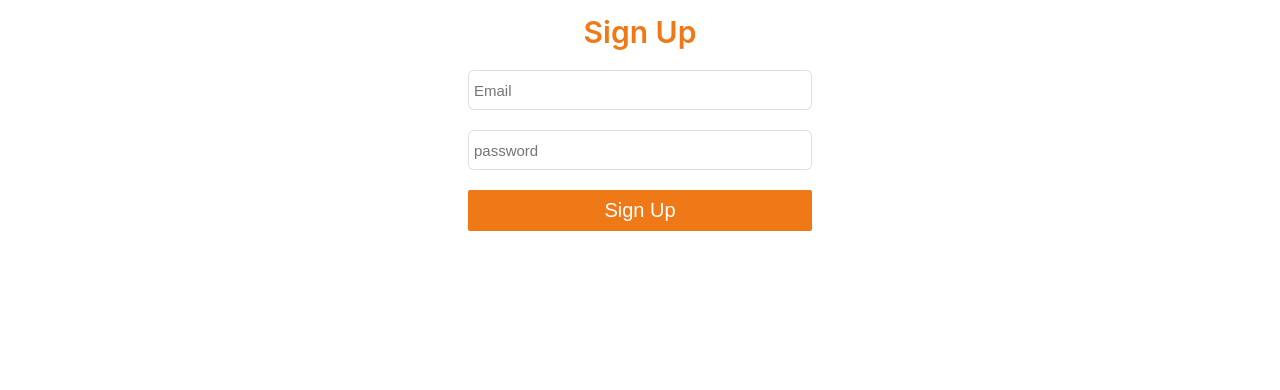
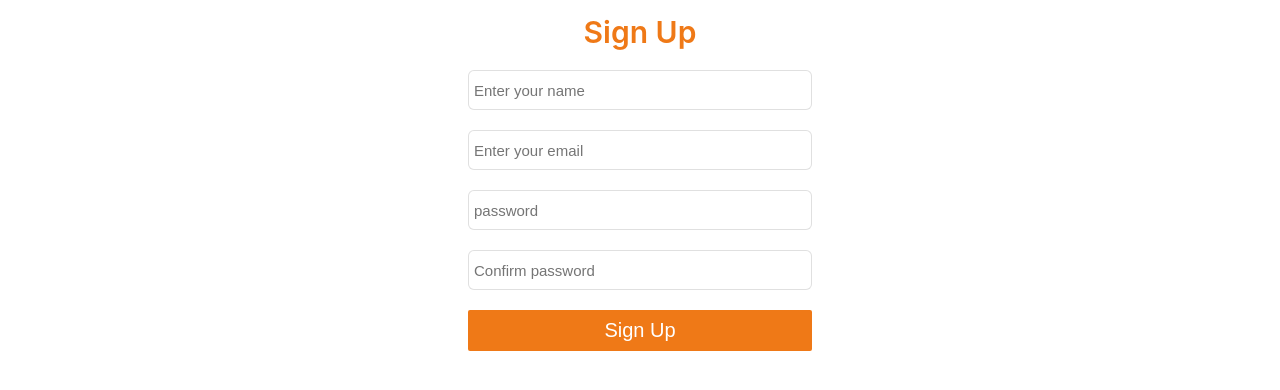
Before and after one commit to lakshy1279/react-socialmedia, a React (Create React App) app: page /signup in a window 1280 px wide. Shown: the part 380-770 px from the top of the page. Built offline with nearby package versions, Linux system fonts and the light colour scheme; no server answers.

Commit message:
made signup working

```diff
--- a/src/actions/actionTypes.js
+++ b/src/actions/actionTypes.js
@@ -3,3 +3,9 @@
 export const LOGIN_START = 'LOGIN_START';
 export const LOGIN_SUCCESS = 'LOGIN_SUCCESS';
 export const LOGIN_FAILED = 'LOGIN_FAILED';
+
+//signup
+export const SIGNUP_START = 'SIGNUP_START';
+export const SIGNUP_SUCCESS = 'SIGNUP_SUCCESS';
+export const SIGNUP_FAILED = 'SIGNUP_FAILED';
+export const CLEAR_AUTH_STATE = 'CLEAR_AUTH_STATE';
--- a/src/actions/auth.js
+++ b/src/actions/auth.js
@@ -1,4 +1,11 @@
-import { LOGIN_START, LOGIN_FAILED, LOGIN_SUCCESS } from './actionTypes';
+import {
+  LOGIN_START,
+  LOGIN_FAILED,
+  LOGIN_SUCCESS,
+  SIGNUP_SUCCESS,
+  SIGNUP_FAILED,
+  SIGNUP_START,
+} from './actionTypes';
 import { func } from 'prop-types';
 import { APIUrls } from '../helpers/urls';
 import { getFormBody } from '../helpers/utilis';
@@ -41,3 +48,43 @@
       });
   };
 }
+
+//signup
+export function signup(email, password, name, confirmPassword) {
+  return (dispatch) => {
+    const url = APIUrls.signup();
+    fetch(url, {
+      method: 'POST',
+      headers: {
+        'Content-Type': 'application/x-www-form-urlencoded',
+      },
+      body: getFormBody({ name, email, password, confirmPassword }),
+    })
+      .then((response) => response.json())
+      .then((data) => {
+        console.log('data', data);
+        if (data.success) {
+          //dispatch action to create user
+          dispatch(signupSuccessful(data.data.user));
+        }
+        dispatch(signupFailed(data.message));
+      });
+  };
+}
+export function startSignup() {
+  return {
+    type: SIGNUP_START,
+  };
+}
+export function signupFailed(error) {
+  return {
+    type: SIGNUP_FAILED,
+    error,
+  };
+}
+export function signupSuccessful(user) {
+  return {
+    type: SIGNUP_SUCCESS,
+    user,
+  };
+}
--- a/src/components/Signup.js
+++ b/src/components/Signup.js
@@ -1,22 +1,81 @@
 import React, { Component } from 'react';
+import { connect } from 'react-redux';
+import { signup, startSignup } from '../actions/auth';
 
 class Signup extends Component {
+  constructor(props) {
+    super(props);
+    this.state = {
+      email: '',
+      password: '',
+      name: '',
+      confirmPassword: '',
+    };
+  }
+  handleInputChange = (field, value) => {
+    this.setState({
+      [field]: value,
+    });
+  };
+  handleFormSubmit = (e) => {
+    e.preventDefault();
+    // console.log('this.emailInputRef', this.emailInputRef);
+    // console.log('this.passwordInputRef', this.passwordInputRef);
+    const { email, password, name, confirmPassword } = this.state;
+    if (email && password && name && confirmPassword) {
+      this.props.dispatch(startSignup());
+      this.props.dispatch(signup(email, password, name, confirmPassword));
+    }
+    console.log('this.state', this.state);
+  };
   render() {
     return (
       <form className="login-form">
         <span className="login-signup-header">Sign Up</span>
         <div className="field">
-          <input type="email" placeholder="Email" required />
+          <input
+            type="text"
+            placeholder="Enter your name"
+            required
+            onChange={(e) => this.handleInputChange('name', e.target.value)}
+          />
         </div>
         <div className="field">
-          <input type="password" placeholder="password" required />
+          <input
+            type="email"
+            placeholder="Enter your email"
+            required
+            onChange={(e) => this.handleInputChange('email', e.target.value)}
+          />
         </div>
         <div className="field">
-          <button>Sign Up</button>
+          <input
+            type="password"
+            placeholder="password"
+            required
+            onChange={(e) => this.handleInputChange('password', e.target.value)}
+          />
+        </div>
+        <div className="field">
+          <input
+            type="password"
+            placeholder="Confirm password"
+            required
+            onChange={(e) =>
+              this.handleInputChange('confirmPassword', e.target.value)
+            }
+          />
+        </div>
+        <div className="field">
+          <button onClick={this.handleFormSubmit}>Sign Up</button>
         </div>
       </form>
     );
   }
 }
-
-export default Signup;
+function mapStateToProps(state) {
+  return {
+    auth: state.auth,
+  };
+}
+export default connect(mapStateToProps)(Signup);
--- a/src/reducers/auth.js
+++ b/src/reducers/auth.js
@@ -4,6 +4,9 @@
   LOGIN_SUCCESS,
   LOGIN_FAILED,
   LOGIN_START,
+  SIGNUP_START,
+  SIGNUP_SUCCESS,
+  SIGNUP_FAILED,
 } from '../actions/actionTypes';
 
 const initialAuthState = {
@@ -16,11 +19,13 @@
 export default function auth(state = initialAuthState, action) {
   switch (action.type) {
     case LOGIN_START:
+    case SIGNUP_START:
       return {
         ...state,
         inProgress: true,
       };
     case LOGIN_SUCCESS:
+    case SIGNUP_SUCCESS:
       return {
         ...state,
         user: action.user,
@@ -29,6 +34,7 @@
         error: null,
       };
     case LOGIN_FAILED:
+    case SIGNUP_FAILED:
       return {
         ...state,
         inProgress: false,
```
